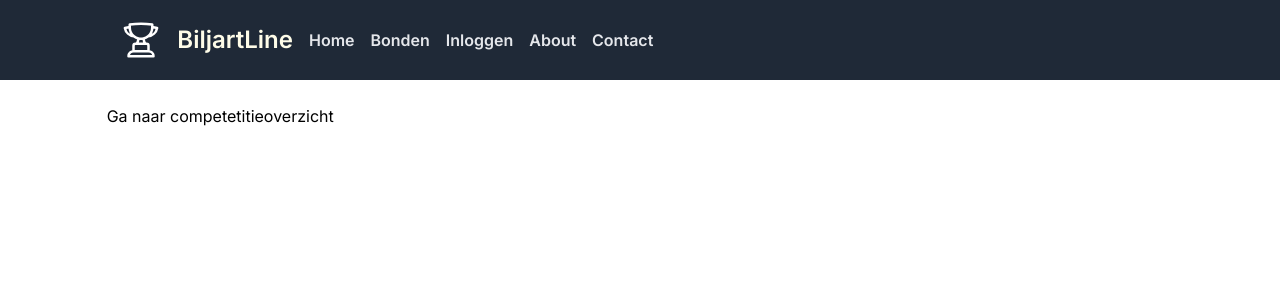
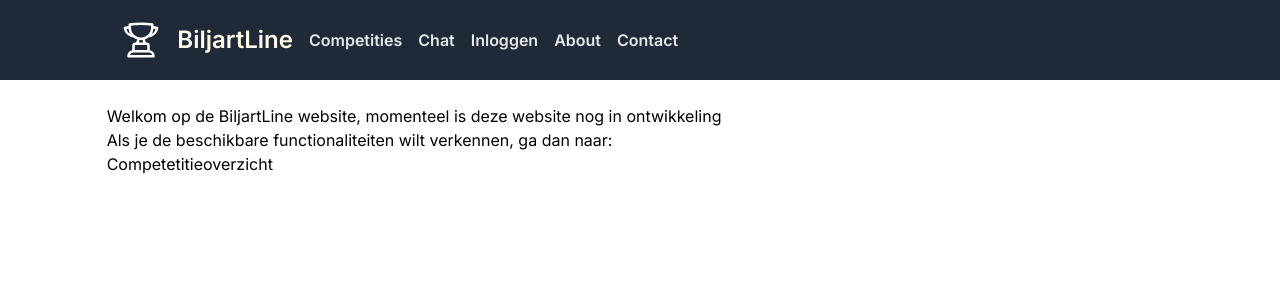
Before and after one commit to Lars-v-Delft/BiljartLineUserFrontEnd, a Next.js app: page / in a window 1280 px wide. Shown: the top 300 px of the page. Built offline with nearby package versions, Linux system fonts and the light colour scheme.

Commit message:
reformat header and pages

```diff
--- a/app/bonden/[bondId]/page.tsx
+++ b/app/bonden/[bondId]/page.tsx
@@ -2,11 +2,9 @@ import Link from 'next/link';
 import CompetitionListsByGameType from '@/app/components/CompetitionListsByGameType';
 
 export default async function FederationCompetitions({ params }: { params: { bondId: number } }) {
-
-
     return (
         <div>
-            <h1>Competities van bondnummer {params.bondId}</h1>
+            <h1>Competities van de bond</h1>
             <Link href={`${params.bondId}/competities/toevoegen`}>Competitie toevoegen</Link>
             <br /> <br />
             <CompetitionListsByGameType bondId={params.bondId} />
--- a/app/bonden/page.tsx
+++ /dev/null
@@ -1,9 +0,0 @@
-import Link from "next/link";
-
-export default function page() {
-    return (
-        <div>
-            <Link href={`/bonden/1`}>Zie competities van bondnummer 1</Link>
-        </div>
-    )
-}
--- /dev/null
+++ b/app/chat/page.tsx
@@ -0,0 +1,8 @@
+import React from 'react'
+import Chatbox from '../components/Chatbox'
+
+export default function chatPage() {
+    return (
+        <Chatbox />
+    )
+}
--- a/app/components/Header.tsx
+++ b/app/components/Header.tsx
@@ -18,10 +18,10 @@ export default function Header() {
                         d="M16.5 18.75h-9m9 0a3 3 0 013 3h-15a3 3 0 013-3m9 0v-3.375c0-.621-.503-1.125-1.125-1.125h-.871M7.5 18.75v-3.375c0-.621.504-1.125 1.125-1.125h.872m5.007 0H9.497m5.007 0a7.454 7.454 0 01-.982-3.172M9.497 14.25a7.454 7.454 0 00.981-3.172M5.25 4.236c-.982.143-1.954.317-2.916.52A6.003 6.003 0 007.73 9.728M5.25 4.236V4.5c0 2.108.966 3.99 2.48 5.228M5.25 4.236V2.721C7.456 2.41 9.71 2.25 12 2.25c2.291 0 4.545.16 6.75.47v1.516M7.73 9.728a6.726 6.726 0 002.748 1.35m8.272-6.842V4.5c0 2.108-.966 3.99-2.48 5.228m2.48-5.492a46.32 46.32 0 012.916.52 6.003 6.003 0 01-5.395 4.972m0 0a6.726 6.726 0 01-2.749 1.35m0 0a6.772 6.772 0 01-3.044 0"
                     />
                 </svg>
-                <p className="text-yellow-50 ml-4 mr-4 font-semibold text-2xl">BiljartLine</p>
+                <Link href={"/"} className="text-yellow-50 ml-4 mr-4 font-semibold text-2xl">BiljartLine</Link>
                 <ul className="text-gray-200 flex gap-4 font-semibold">
-                    <Link href={"/"}>Home</Link>
-                    <Link href={"/bonden"}>Bonden</Link>
+                    <Link href={"/bonden/1"}>Competities</Link>
+                    <Link href={"/chat"}>Chat</Link>
                     <Link href={""}>Inloggen</Link>
                     <Link href={""}>About</Link>
                     <Link href={""}>Contact</Link>
--- a/app/page.jsx
+++ b/app/page.jsx
@@ -1,15 +1,11 @@
 import Link from 'next/link'
-import ChatComponent from './components/ChatComponent'
-import Chatbox from './components/Chatbox'
-import MyChatbox from './components/MyChatbox'
 
 export default function Home() {
   return (
     <main>
-      <Link href={`/bonden/1`}>Ga naar competetitieoverzicht</Link>
-      {/* <Chatbox /> */}
-      {/* <ChatComponent /> */}
-      {/* <MyChatbox /> */}
+      <p>Welkom op de BiljartLine website, momenteel is deze website nog in ontwikkeling</p>
+      <p>Als je de beschikbare functionaliteiten wilt verkennen, ga dan naar:</p>
+      <Link href={`/bonden/1`}>Competetitieoverzicht</Link>
     </main>
   )
 }
```
